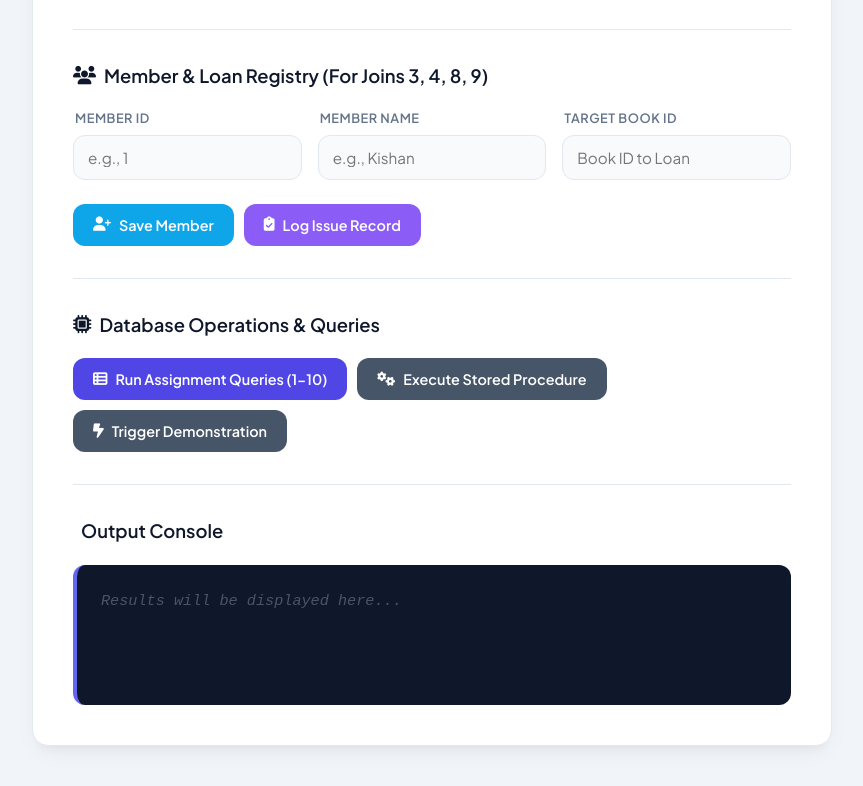
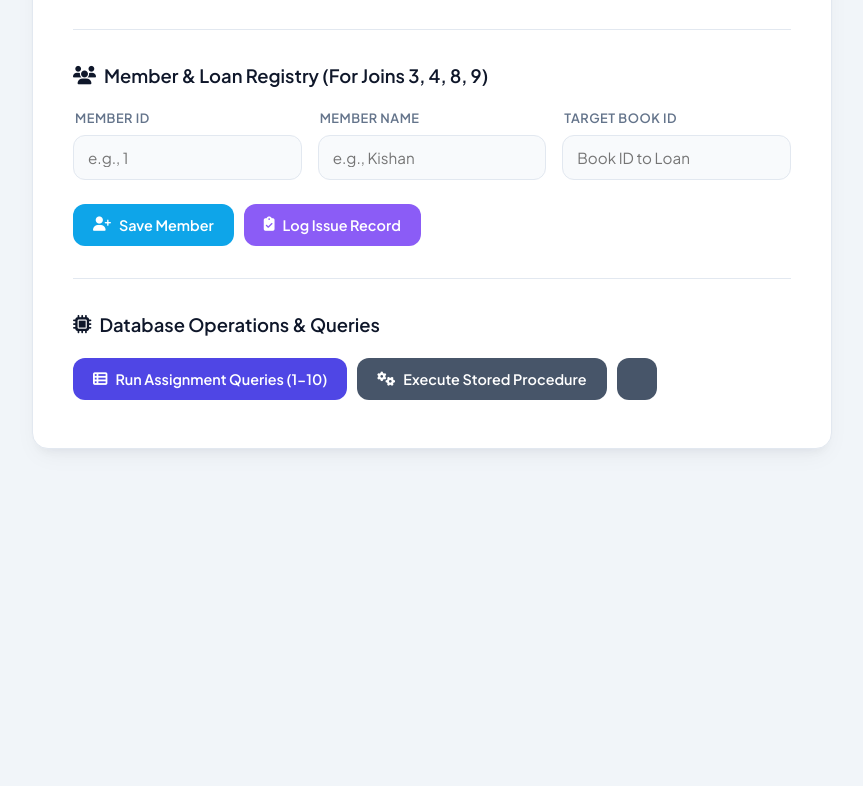
Before and after one commit to sanvi24ad044-lab/4MW24AD044-_LibraryManagementSystem, a plain HTML site: page index.html in a window 1280 px wide. Shown: the part 463-1249 px from the top of the page, without its empty margins (208-1071 px from the left). After the commit the page ends 952 px from the top, so only its background shows below. Drawn offline with Linux system fonts and the light colour scheme.

Commit message:
Clean up index.html by removing output section
Removed unused output section and script reference.

```diff
--- a/index.html
+++ b/index.html
@@ -80,20 +80,4 @@
             <div class="button-group central-buttons">
                 <button onclick="displayBooks()" class="btn btn-display"><i class="fa-solid fa-table-list"></i> Run Assignment Queries (1-10)</button>
                 <button onclick="executeProcedure()" class="btn btn-op"><i class="fa-solid fa-gears"></i> Execute Stored Procedure</button>
-                <button onclick="triggerDemo()" class="btn btn-op"><i class="fa-solid fa-bolt-lightning"></i> Trigger Demonstration</button>
-            </div>
-        </section>
-
-        <hr class="divider">
-
-        <section class="output-section">
-            <h2><i class="fa-solid fa-rectangle-terminal"></i> Output Console</h2>
-            <div id="output" class="output-box">
-                <p class="placeholder-text">Results will be displayed here...</p>
-            </div>
-        </section>
-    </div>
-
-    <script src="script.js"></script>
-</body>
-</html>
+                <button onclick="triggerDemo()" class="btn btn-op"><i class="
```
